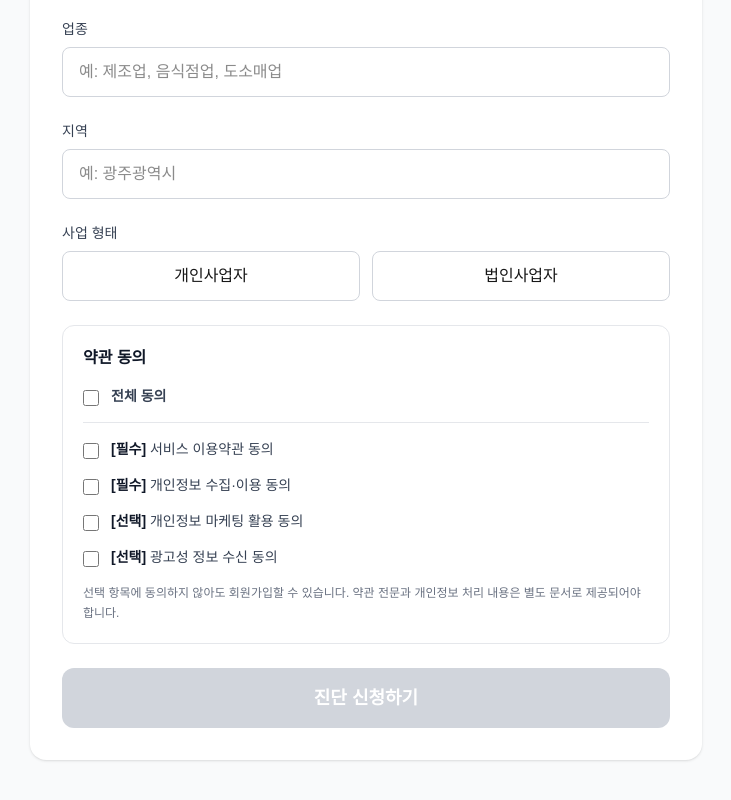
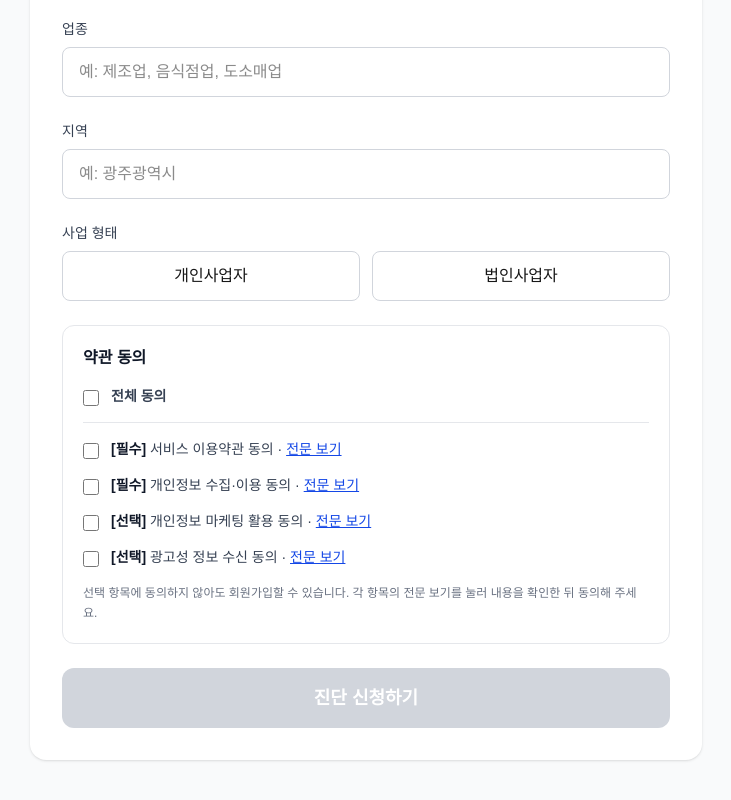
Before and after one commit to kimjintaek/ai-company-support, a Next.js app: page /diagnosis in a window 1280 px wide. Shown: the part 751-1551 px from the top of the page, without its empty margins (274-1005 px from the left). Built offline with nearby package versions, Linux system fonts and the light colour scheme; no server answers.

Commit message:
Link consent items to full terms and preserve pending consent

```diff
--- a/app/diagnosis/page.tsx
+++ b/app/diagnosis/page.tsx
@@ -1,6 +1,7 @@
 "use client";
 
 import { useState } from "react";
+import Link from "next/link";
 import { supabase } from "@/lib/supabase";
 
 export default function DiagnosisPage() {
@@ -107,6 +108,19 @@ export default function DiagnosisPage() {
         return;
       }
 
+      const pendingConsentVersion = "2026-10-26-v1";
+      const pendingConsentedAt = new Date().toISOString();
+      localStorage.setItem(
+        "pending_member_consents",
+        JSON.stringify({
+          terms: termsAgreed,
+          privacy: privacyAgreed,
+          marketing: marketingAgreed,
+          ads: adsAgreed,
+          consent_version: pendingConsentVersion,
+          consented_at: pendingConsentedAt,
+        })
+      );
       localStorage.setItem(
         "pending_member_registration",
         JSON.stringify(memberData)
@@ -155,7 +169,7 @@ export default function DiagnosisPage() {
       return;
     }
 
-    const consentVersion = "2026-10-22-v1";
+    const consentVersion = "2026-10-26-v1";
     const consentedAt = new Date().toISOString();
     const consentRows = [
       { member_id: insertedMember.id, consent_type: "terms_of_service", consent_value: termsAgreed, consent_text: "[필수] 서비스 이용약관 동의", consent_version: consentVersion, consented_at: consentedAt },
@@ -287,23 +301,23 @@ export default function DiagnosisPage() {
               <div className="space-y-4 border-t border-gray-200 pt-4">
                 <label className="flex items-start gap-3 text-sm text-gray-700">
                   <input type="checkbox" checked={termsAgreed} onChange={(e) => setTermsAgreed(e.target.checked)} className="mt-1 h-4 w-4" />
-                  <span><strong className="text-gray-900">[필수]</strong> 서비스 이용약관 동의</span>
+                  <span><strong className="text-gray-900">[필수]</strong> 서비스 이용약관 동의 · <Link href="/terms" target="_blank" className="text-blue-700 underline">전문 보기</Link></span>
                 </label>
                 <label className="flex items-start gap-3 text-sm text-gray-700">
                   <input type="checkbox" checked={privacyAgreed} onChange={(e) => setPrivacyAgreed(e.target.checked)} className="mt-1 h-4 w-4" />
-                  <span><strong className="text-gray-900">[필수]</strong> 개인정보 수집·이용 동의</span>
+                  <span><strong className="text-gray-900">[필수]</strong> 개인정보 수집·이용 동의 · <Link href="/privacy#collection" target="_blank" className="text-blue-700 underline">전문 보기</Link></span>
                 </label>
                 <label className="flex items-start gap-3 text-sm text-gray-700">
                   <input type="checkbox" checked={marketingAgreed} onChange={(e) => setMarketingAgreed(e.target.checked)} className="mt-1 h-4 w-4" />
-                  <span><strong className="text-gray-900">[선택]</strong> 개인정보 마케팅 활용 동의</span>
+                  <span><strong className="text-gray-900">[선택]</strong> 개인정보 마케팅 활용 동의 · <Link href="/privacy#marketing" target="_blank" className="text-blue-700 underline">전문 보기</Link></span>
                 </label>
                 <label className="flex items-start gap-3 text-sm text-gray-700">
                   <input type="checkbox" checked={adsAgreed} onChange={(e) => setAdsAgreed(e.target.checked)} className="mt-1 h-4 w-4" />
-                  <span><strong className="text-gray-900">[선택]</strong> 광고성 정보 수신 동의</span>
+                  <span><strong className="text-gray-900">[선택]</strong> 광고성 정보 수신 동의 · <Link href="/privacy#advertising" target="_blank" className="text-blue-700 underline">전문 보기</Link></span>
                 </label>
               </div>
               <p className="mt-4 text-xs leading-5 text-gray-500">
-                선택 항목에 동의하지 않아도 회원가입할 수 있습니다. 약관 전문과 개인정보 처리 내용은 별도 문서로 제공되어야 합니다.
+                선택 항목에 동의하지 않아도 회원가입할 수 있습니다. 각 항목의 전문 보기를 눌러 내용을 확인한 뒤 동의해 주세요.
               </p>
             </div>
             <button type="submit" disabled={!businessType || loading} className="w-full rounded-xl bg-blue-600 py-4 text-lg font-semibold text-white hover:bg-blue-700 disabled:cursor-not-allowed disabled:bg-gray-300">
```
